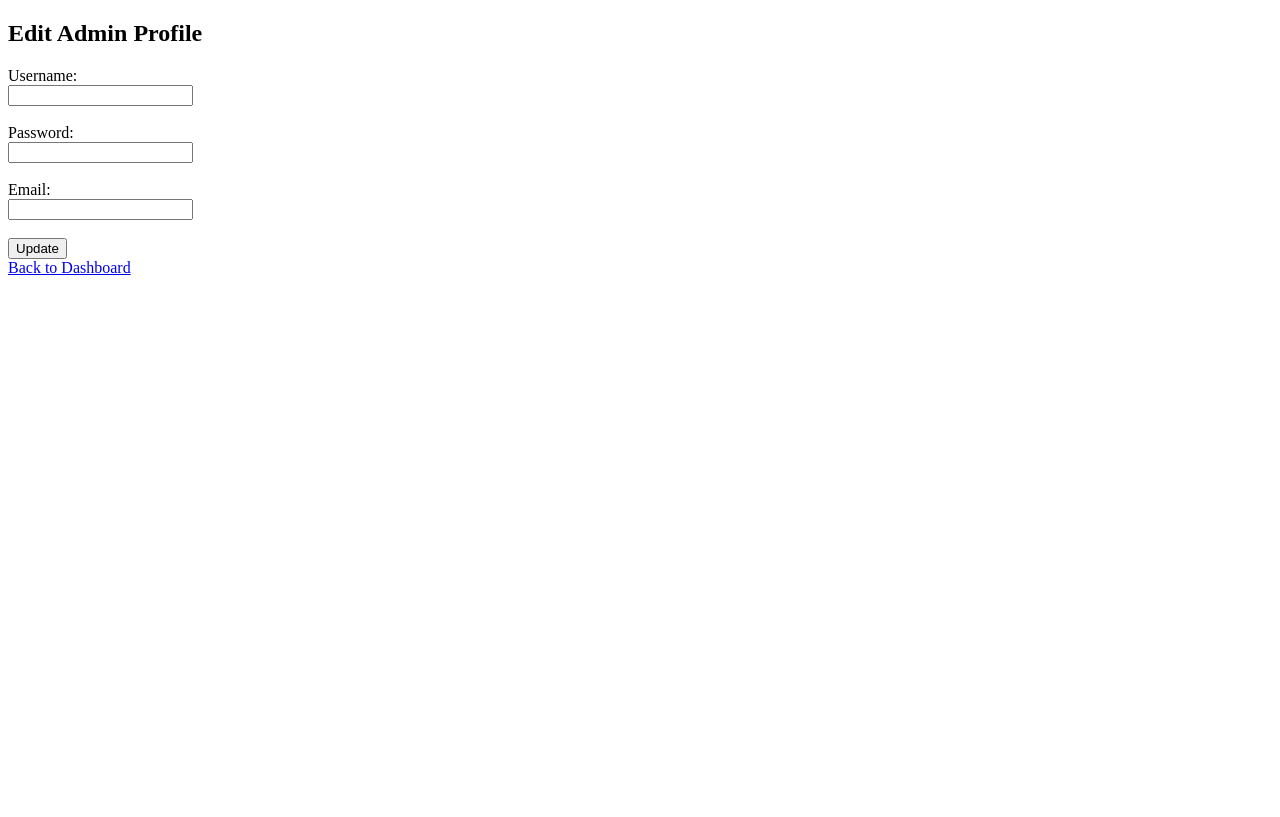
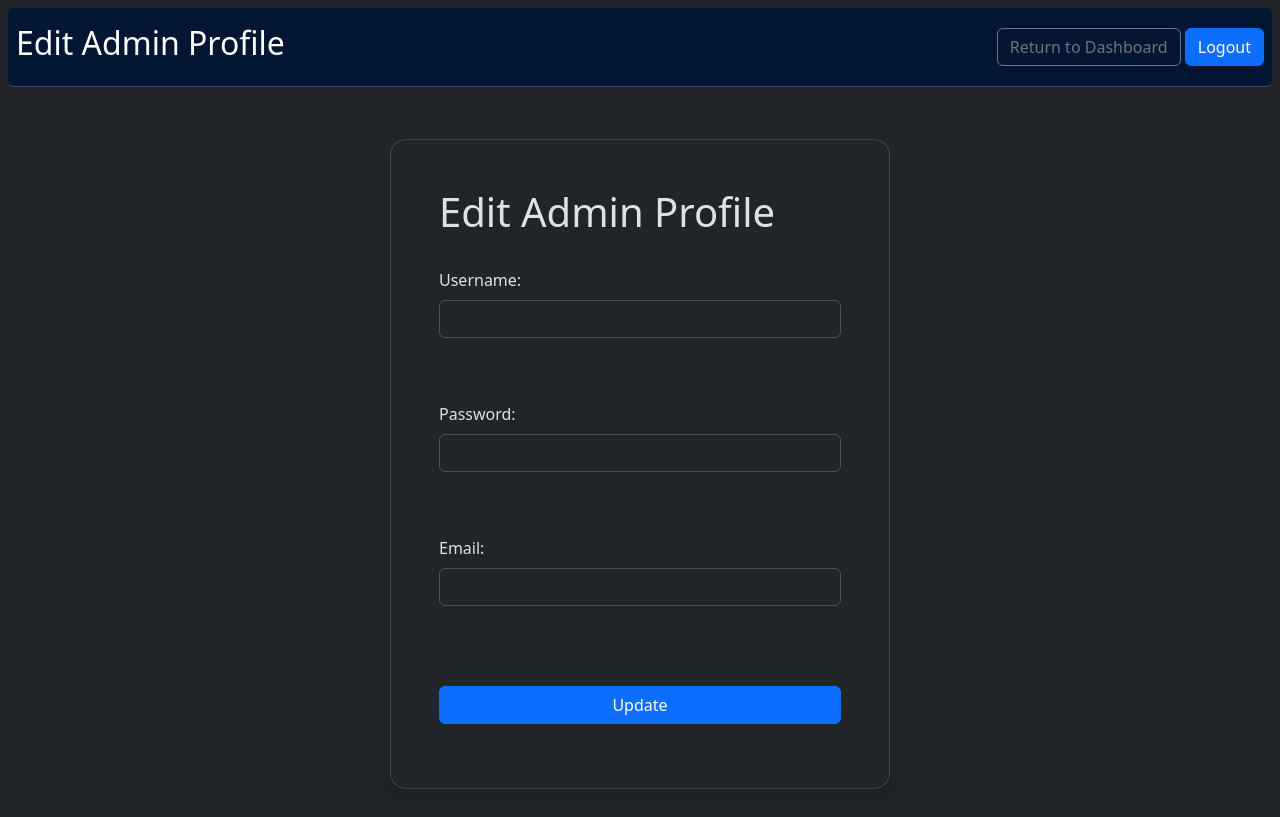
Before and after one commit to twosize/SponsorIN, a Flask app: template templates/admin_edit.html in a window 1280 px wide. Before the commit the page ends 275 px from the top, so only its background shows below. Run offline with Flask 3, Linux system fonts and the light colour scheme; the template is opened without the code that fills it, so the values that code supplies are empty.

Commit message:
admin styling to edit

```diff
--- a/templates/admin_edit.html
+++ b/templates/admin_edit.html
@@ -1,22 +1,81 @@
 <!DOCTYPE html>
-<html lang="en">
+<html lang="en" data-bs-theme="dark">
+
 <head>
     <meta charset="UTF-8">
     <meta name="viewport" content="width=device-width, initial-scale=1.0">
     <title>Edit Profile Account</title>
+
+    <link
+    href="https://cdn.jsdelivr.net/npm/select2@4/dist/css/select2.min.css"
+    rel="stylesheet"
+  />
+  <script src="https://code.jquery.com/jquery-3.6.0.min.js"></script>
+  <script src="https://cdn.jsdelivr.net/npm/select2@4/dist/js/select2.min.js"></script>
+  <link
+    href="https://cdn.jsdelivr.net/npm/bootstrap@5.3.2/dist/css/bootstrap.min.css"
+    rel="stylesheet"
+    integrity="sha384-T3c6CoIi6uLrA9TneNEoa7RxnatzjcDSCmG1MXxSR1GAsXEV/Dwwykc2MPK8M2HN"
+    crossorigin="anonymous"
+  />
 </head>
 <body>
-    <h2>Edit Admin Profile</h2>
+
+
+    <header
+    class="d-flex flex-wrap align-items-center justify-content-center justify-content-md-between py-3 mb-4 border-bottom m-2 p-2 bg-primary-subtle rounded"
+  >
+    <div class="col-md-3 mb-2 mb-md-0">
+      <a
+        href="/"
+        class="d-inline-flex link-body-emphasis text-decoration-none"
+      >
+
+      <h2>Edit Admin Profile</h2>
+      </a>
+    </div>
+    <div class="col-md-3 text-end">
+      <a href="{{ url_for('dashboard') }}" class="btn btn-outline-secondary"
+        >Return to Dashboard</a
+      >
+      <a href="{{ url_for('logout') }}" class="btn btn-primary">Logout</a>
+    </div>
+  </header>
+<!------------------------------------------------------------------------>
+<div
+class="modal modal-sheet position-static d-block"
+tabindex="-1"
+role="dialog"
+id="modalSignin"
+>
+<div class="modal-dialog" role="document">
+  <div class="modal-content rounded-4 shadow">
+    <div class="modal-header p-5 pb-4 border-bottom-0">
+        <H1>Edit Admin Profile</H1>
+    </div>
+
+    <div class="modal-body p-5 pt-0">
     <form method="POST" action="{{ url_for('admin_edit', user_id=user.userid) }}" enctype="multipart/form-data">
+        <div class="mb-3">
+            <label for="username" class="form-label">Username:</label><br>
+            <input type="text" id="username" class="form-control" name="username" value="{{ user.username }}"><br><br>
+        </div>
 
-        <label for="username">Username:</label><br>
-        <input type="text" id="username" name="username" value="{{ user.username }}"><br><br>
-        <label for="password">Password:</label><br>
-        <input type="password" id="password" name="password" value="{{ user.password }}"><br><br>
-        <label for="email">Email:</label><br>
-        <input type="email" id="email" name="email" value="{{ user.email }}"><br><br>
-        <input type="submit" value="Update">
+        <div class="mb-3">
+
+        <label for="password" class="form-label">Password:</label><br>
+        <input type="password" id="password" name="password" class="form-control" value="{{ user.password }}"><br><br>
+    </div>
+        <div class="mb-3">
+
+        <label for="email" class="form-label">Email:</label><br>
+        <input type="email" id="email" class="form-control" name="email" value="{{ user.email }}"><br><br>
+
+    </div>
+
+        <input type="submit"
+        class="btn btn-primary w-100 my-3"
+        value="Update">
     </form>
-    <a href="{{ url_for('admin_dashboard') }}">Back to Dashboard</a>
 </body>
 </html>
```
Also changed, not shown: templates/add_admin.html (+3 -8 lines).
